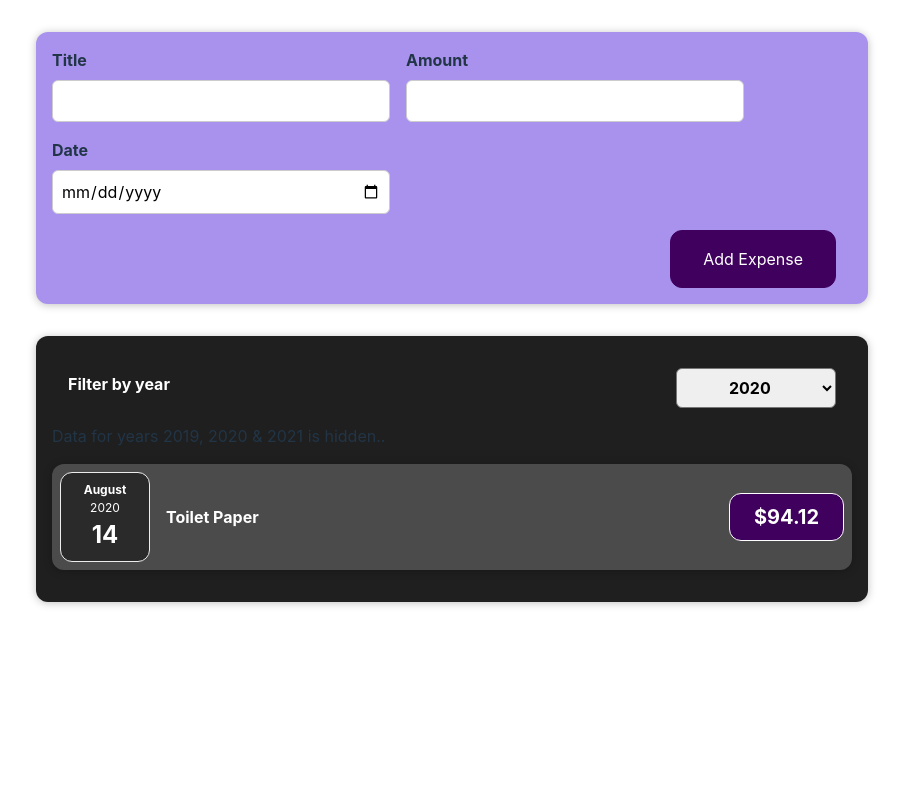
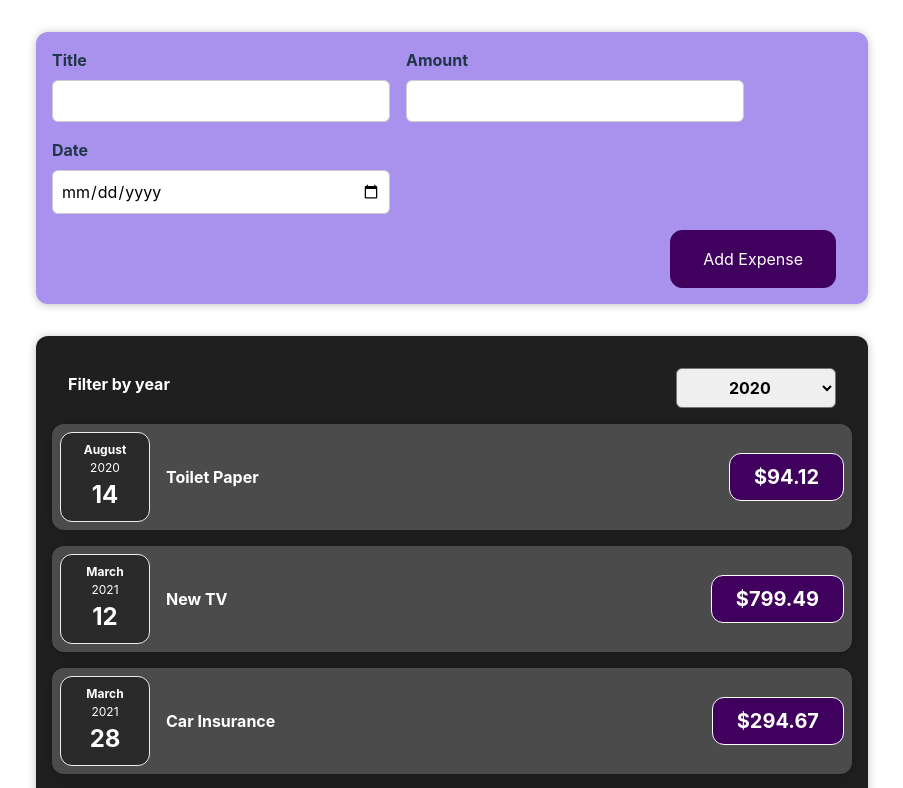
Before and after one commit to zane-lion-west/ReactProject2, a React (Vite) app: page / in a window 1280 px wide. Shown: the top 788 px of the page, without its empty margins (188-1091 px from the left). Built offline with nearby package versions, Linux system fonts and the light colour scheme.

Commit message:
Adding filtering system as an assignment, it shall be broken...

```diff
--- a/src/App.jsx
+++ b/src/App.jsx
@@ -1,11 +1,9 @@
-//import { useState } from 'react'
+import { useState } from 'react'
 import s from './App.module.scss'
 import Expenses from './components/Expenses/Expenses'
 import NewExpense from './components/NewExpense/NewExpense';
 
-function App() {
-
-  const expenses = [
+const Dummy_Expenses = [
   {
       id: 'e1',
       title: 'Toilet Paper',
@@ -33,12 +31,14 @@ function App() {
     },
   ];
 
- const addExpenseHandler = expense => {
-  console.log('In App.js');
-  console.log(expense);
+const  App = () => {
+ const [expenses, setExpenses] = useState(Dummy_Expenses);
+
+ const addExpenseHandler = (expense) => {
+  setExpenses((prevExpenses) => {
+    return [expense, ...prevExpenses];
+  });
 };
-
-
 
   return (
       <div className={s.wrapper}>
--- a/src/components/NewExpense/ExpenseForm.jsx
+++ b/src/components/NewExpense/ExpenseForm.jsx
@@ -41,8 +41,6 @@ const ExpenseForm = (props) => {
 //Multinput change handler function call for labels:
 // <input type="text" onChange={(event) => inputChangeHandler('title', event.target.value)}/>
 
-
-
     const onSubmitHandler = (event) => {
         event.preventDefault();
         //callback(enteredTitle, enteredDate, enteredAmount);
@@ -52,9 +50,10 @@ const ExpenseForm = (props) => {
             date: new Date(enteredDate)
         };
         props.onSaveExpenseData(expenseData);
-        enteredTitle('');
-        enteredDate('');
-        enteredAmount('');
+        setEnteredTitle('');
+        setEnteredAmount('');
+        setEnteredDate('');
+
     }
 
   return (
@@ -63,15 +62,26 @@ const ExpenseForm = (props) => {
             <div className={s.new_expense__controls}>
                 <div className={s.new_expense__control}>
                     <label>Title</label>
-                    <input type="text" value={enteredTitle} onChange={titleChangeHandler}/>
+                    <input type="text"
+                    value={enteredTitle}
+                    onChange={titleChangeHandler}/>
                 </div>
                 <div className={s.new_expense__control}>
                     <label>Amount</label>
-                    <input type="number" value={enteredAmount} min="0.01" step="0.01" onChange={amountChangeHandler}/>
+                    <input type="number"
+                    value={enteredAmount}
+                    min="0.01"
+                    step="0.01"
+                    onChange={amountChangeHandler}/>
                 </div>
                 <div className={s.new_expense__control}>
                     <label>Date</label>
-                    <input type="date" value={enteredDate} min="2019-01-01" max="2025-12-31" onChange={dateChangeHandler}/>
+                    <input
+                    type="date"
+                    value={enteredDate}
+                    min="2019-01-01"
+                    max="2025-12-31"
+                    onChange={dateChangeHandler}/>
                 </div>
             </div>
         <div className={s.new_expense__actions}>
--- a/src/components/expenses/Expenses.jsx
+++ b/src/components/expenses/Expenses.jsx
@@ -1,8 +1,10 @@
+import { useState } from 'react';
+
 import z from './Expenses.module.scss';
 import ExpenseItem from './ExpenseItem';
 import ExpensesFilter from './ExpensesFilter';
 import Card from '../UI/Card';
-import { useState } from 'react';
+
 
 /**
  * @typedef ExpensesProps
@@ -13,60 +15,47 @@ import { useState } from 'react';
 const Expenses = (props) => {
     const [selectedYear, setSelectedYear] = useState('2020');
 
-    let filterInfoText = '2019, 2021 & 2022';
+    // let filterInfoText = '2019, 2021 & 2022';
 
-    if (selectedYear === '2019') {
-      filterInfoText = '2020, 2021 & 2022';
-    } else if (selectedYear === '2021') {
-      filterInfoText = '2019, 2020 & 2022';
-    } else {
-      filterInfoText = '2019, 2020 & 2021';}
+    // if (selectedYear === '2019') {
+    //   filterInfoText = '2020, 2021 & 2022';
+    // } else if (selectedYear === '2021') {
+    //   filterInfoText = '2019, 2020 & 2022';
+    // } else {
+    //   filterInfoText = '2019, 2020 & 2021';}
 
     const filterChangeHandler = selectedYear => {
       setSelectedYear(selectedYear);
     };
 
-    const expenses = [
-        {
-            id: 'e1',
-            title: 'Toilet Paper',
-            amount: 94.12,
-            date: new Date(2020, 7, 14),
-          },
-          { id: 'e2', title: 'New TV', amount: 799.49, date: new Date(2021, 2, 12) },
-          {
-            id: 'e3',
-            title: 'Car Insurance',
-            amount: 294.67,
-            date: new Date(2021, 2, 28),
-          },
-          {
-            id: 'e4',
-            title: 'New Desk (Wooden)',
-            amount: 450,
-            date: new Date(2021, 5, 12),
-          },
-          {
-            id: 'e5',
-            title: 'New Wank tent (Plastic)',
-            amount: 650,
-            date: new Date(2022, 5, 12),
-          },
-        ];
+    // <Card className={z.expenses}>
+    //     <ExpensesFilter selected={selectedYear} onChange={filterChangeHandler}/>
+    //     <p>Data for years {filterInfoText} is hidden..</p>
+    //       {props.expenses.filter(expense => selectedYear!='' && expense.date.getFullYear()==selectedYear)?.map(( {id, title, amount, date} ) => (
+    //       <ExpenseItem key={id} title={title} amount={amount} date={date}/>
+    //     ))}
+    //   </Card>
+
 
   return (
     <div>
       <Card className={z.expenses}>
-        <ExpensesFilter selected={selectedYear} onChange={filterChangeHandler}/>
-        <p>Data for years {filterInfoText} is hidden..</p>
-          {expenses.filter(expense => selectedYear!='' && expense.date.getFullYear()==selectedYear)?.map(( {id, title, amount, date} ) => (
-          <ExpenseItem key={id} title={title} amount={amount} date={date}/>
+        <ExpensesFilter
+        selected={selectedYear}
+        onChange={filterChangeHandler}
+        />
+        {props.items.map((expense) => (
+          <ExpenseItem
+            key={expense.id}
+            title={expense.title}
+            amount={expense.amount}
+            date={expense.date}
+          />
         ))}
       </Card>
     </div>
   );
 };
-
 
 /*
 Mapping the Expense array so that it isnt hard coded as several elements ( the way the instructor did it)
--- a/src/components/expenses/ExpensesFilter.jsx
+++ b/src/components/expenses/ExpensesFilter.jsx
@@ -3,16 +3,15 @@ import s from './ExpensesFilter.module.scss';
 const ExpensesFilter = (props) => {
 //    const [selectedItem, setSelectedItem] = useState();
 
-    const handleSelectCapture = (event) => {
-        props.onChange(event.target.value);
-        console.log(event.target.value);
+    const dropdownChangeHandler = (event) => {
+        props.onChangeFilter(event.target.value);
     }
 
   return (
     <div className={s.expenses_filter}>
       <div className={s.expenses_filter__control}>
         <label>Filter by year</label>
-        <select value={props.selected} onChange={handleSelectCapture}>
+        <select value={props.selected} onChange={dropdownChangeHandler}>
           <option value='2022'>2022</option>
           <option value='2021'>2021</option>
           <option value='2020'>2020</option>
```
Lines whose indentation alone changed are shown as unchanged.
